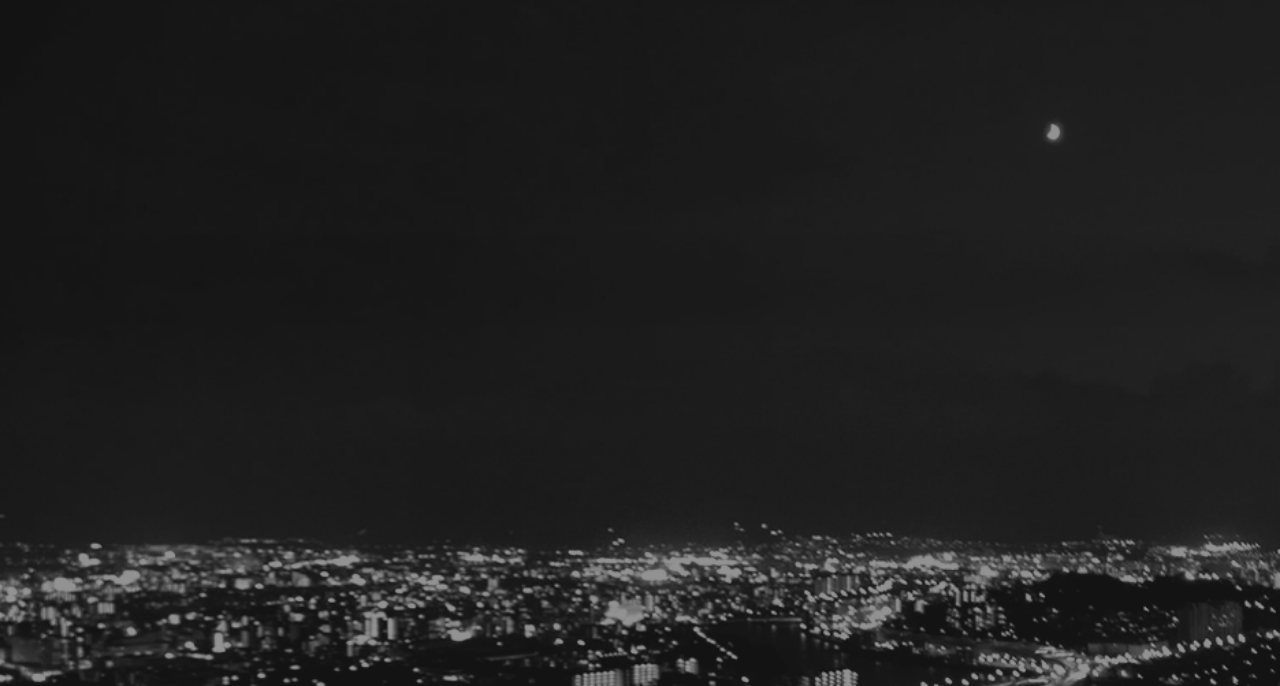
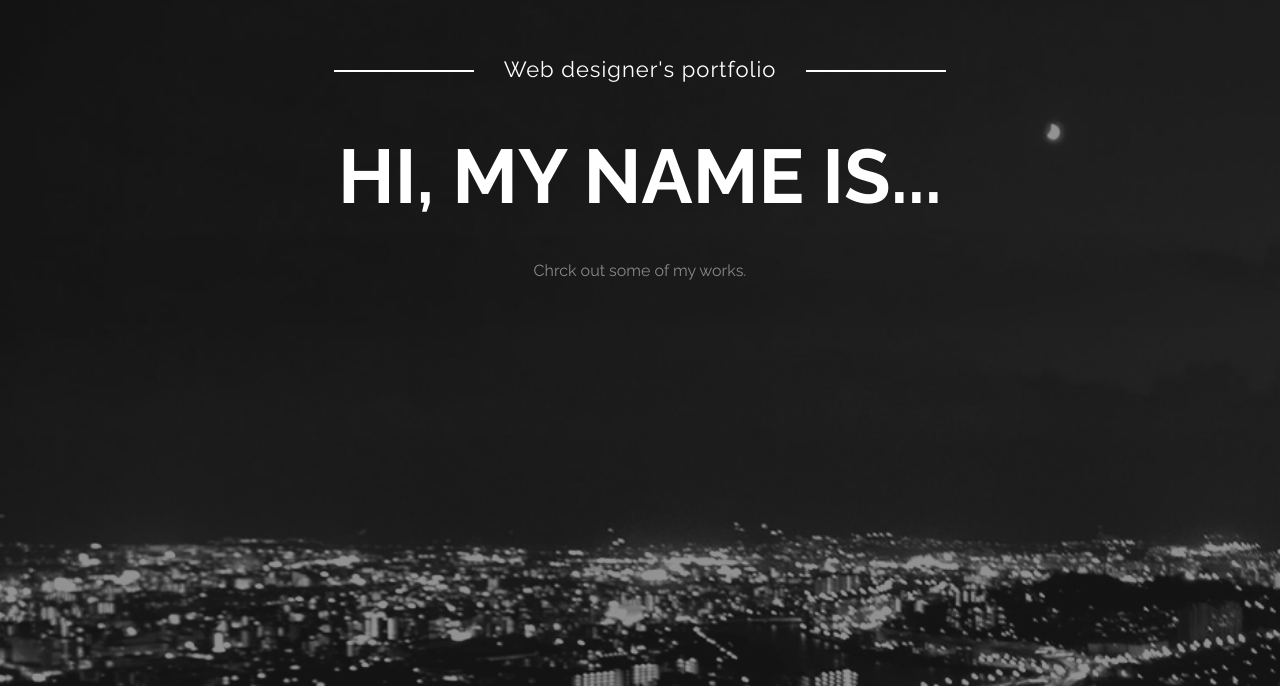
Before and after one commit to mattyan06/simplepage-layout, a plain HTML site: page index.html in a window 1280 px wide. Shown: the part 114-800 px from the top of the page. Drawn offline with Linux system fonts and the light colour scheme; files whose address does not match are found by name.

Commit message:
header追加

```diff
--- a/css/style.css
+++ b/css/style.css
@@ -13,5 +13,37 @@ body {
     color: #fff;
     text-align: center;
     font-size: 1.4rem;
-    font-family: "Hiragino Kaku Gothic ProN", Meiryo, sans-serif;
+    font-family: Raleway, "Hiragino Kaku Gothic ProN", Meiryo, sans-serif;
 }
+
+.header {
+    padding: 170px 30px 80px;
+}
+
+.site-title-sub {
+    margin: 0 0 30px;
+    letter-spacing: 1px;
+    font-size: 2.2rem;
+}
+
+.site-title-sub::before,
+.site-title-sub::after {
+    content: '';
+    display: inline-block;
+    width: 140px;
+    height: 2px;
+    margin: 0 30px;
+    background-color: #fff;
+    vertical-align: middle;
+}
+
+.site-title {
+    margin: 50px 0 40px;
+    font-size: 7.6rem;
+}
+
+.site-description {
+    margin-bottom: 50px;
+    color: #888;
+    font-size: 1.6rem;
+}
--- a/index.html
+++ b/index.html
@@ -8,7 +8,11 @@
         <link rel="stylesheet" href="css/style.css">
     </head>
     <body>
-        <header class="header"></header>
+        <header class="header">
+            <p class="site-title-sub">Web designer's portfolio</p>
+            <h1 class="site-title">HI, MY NAME IS...</h1>
+            <p class="site-description">Chrck out some of my works.</p>
+        </header>
         <section class="about"></section>
         <section class="works"></section>
         <section class="skills"></section>
```
